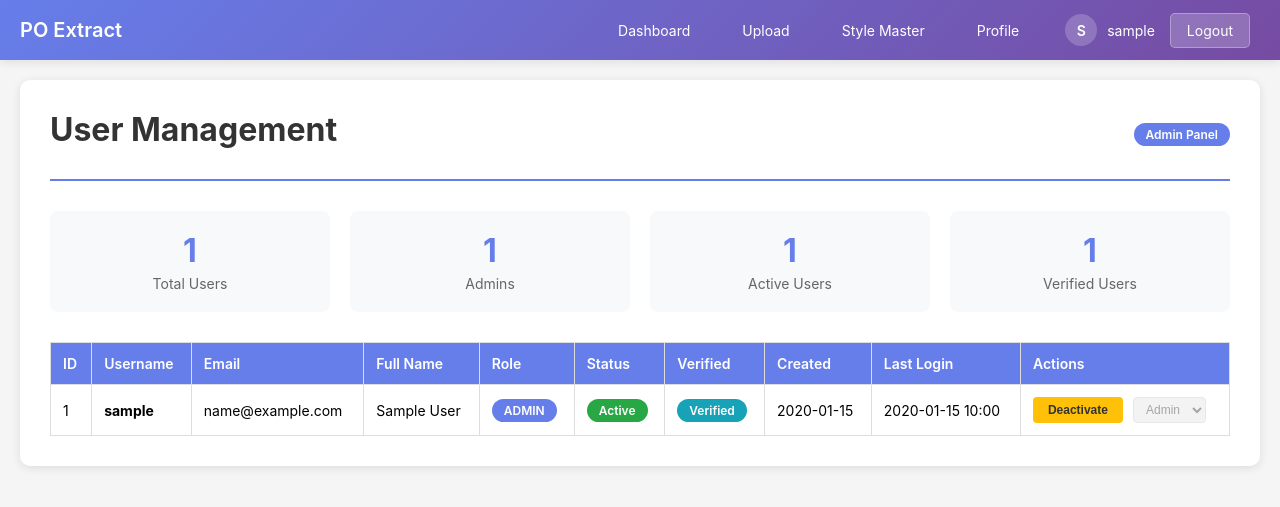
After one commit to tusharravindran/POExtract, a Flask app: page /auth/admin/users in a window 1280 px wide. The commit adds this page. Shown: the top 507 px of the page. Run offline with Flask 3, Linux system fonts and the light colour scheme; the visitor is signed in with stand-in values (Sample User, id 1); tables that the repository leaves empty hold one stand-in row (values such as "Sample post").

Commit message:
Add admin user management functionality; implement admin_required decorator for access control, create admin users page, and add user role management features. Update templates for admin navigation and user role display.

```diff
--- a/auth/decorators.py
+++ b/auth/decorators.py
@@ -29,10 +29,14 @@ def admin_required(f):
     @wraps(f)
     def decorated_function(*args, **kwargs):
         if 'user_id' not in session:
+            from flask import flash
+            flash('Please log in to access this page.', 'warning')
             return redirect(url_for('auth.login'))
 
         user = get_current_user()
         if not user or user.role != 'admin':
-            return redirect(url_for('dashboard')), 403
+            from flask import flash
+            flash('You do not have permission to access this page.', 'danger')
+            return redirect(url_for('dashboard.dashboard'))
         return f(*args, **kwargs)
     return decorated_function
--- a/routes/auth_routes.py
+++ b/routes/auth_routes.py
@@ -6,7 +6,7 @@ from datetime import datetime
 from database import get_db_session
 from models.user import User
 from auth.helpers import login_user, logout_user, get_current_user
-from auth.decorators import login_required
+from auth.decorators import login_required, admin_required
 
 auth_bp = Blueprint('auth', __name__, url_prefix='/auth')
 
@@ -199,3 +199,94 @@ def extend_session():
     session.permanent = True
     session.modified = True
     return jsonify({'success': True, 'message': 'Session extended'})
+
+
+@auth_bp.route('/admin/users')
+@login_required
+@admin_required
+def admin_users():
+    """Admin page to view all users"""
+    try:
+        with get_db_session() as db_session:
+            # Get all users
+            users = db_session.query(User).order_by(User.created_at.desc()).all()
+
+            # Pre-load all attributes and expunge to avoid DetachedInstanceError
+            user_list = []
+            for user in users:
+                _ = user.username
+                _ = user.email
+                _ = user.full_name
+                _ = user.phone
+                _ = user.company
+                _ = user.role
+                _ = user.is_active
+                _ = user.is_verified
+                _ = user.created_at
+                _ = user.last_login
+                db_session.expunge(user)
+                user_list.append(user)
+
+        return render_template('auth/admin_users.html', users=user_list)
+    except Exception as e:
+        flash(f'Error loading users: {str(e)}', 'error')
+        return redirect(url_for('dashboard.dashboard'))
+
+
+@auth_bp.route('/admin/user/<int:user_id>/toggle_active', methods=['POST'])
+@login_required
+@admin_required
+def toggle_user_active(user_id):
+    """Toggle user active status (admin only)"""
+    try:
+        with get_db_session() as db_session:
+            user = db_session.query(User).filter_by(id=user_id).first()
+            if not user:
+                return jsonify({'error': 'User not found'}), 404
+
+            # Prevent admin from deactivating themselves
+            if user.id == session.get('user_id'):
+                return jsonify({'error': 'You cannot deactivate your own account'}), 400
+
+            user.is_active = not user.is_active
+            db_session.commit()
+
+            status = 'activated' if user.is_active else 'deactivated'
+            return jsonify({
+                'success': True,
+                'message': f'User {status} successfully',
+                'is_active': user.is_active
+            })
+    except Exception as e:
+        return jsonify({'error': str(e)}), 500
+
+
+@auth_bp.route('/admin/user/<int:user_id>/change_role', methods=['POST'])
+@login_required
+@admin_required
+def change_user_role(user_id):
+    """Change user role (admin only)"""
+    try:
+        new_role = request.json.get('role')
+        if new_role not in ['user', 'admin']:
+            return jsonify({'error': 'Invalid role'}), 400
+
+        with get_db_session() as db_session:
+            user = db_session.query(User).filter_by(id=user_id).first()
+            if not user:
+                return jsonify({'error': 'User not found'}), 404
+
+            # Prevent admin from changing their own role
+            if user.id == session.get('user_id'):
+                return jsonify({'error': 'You cannot change your own role'}), 400
+
+            user.role = new_role
+            db_session.commit()
+
+            return jsonify({
+                'success': True,
+                'message': f'User role changed to {new_role}',
+                'role': new_role
+            })
+    except Exception as e:
+        return jsonify({'error': str(e)}), 500
--- /dev/null
+++ b/templates/auth/admin_users.html
@@ -0,0 +1,312 @@
+{% extends "base.html" %}
+
+{% block title %}User Management - Admin - PO Extract{% endblock %}
+
+{% block extra_css %}
+<style>
+    .admin-container {
+        background: white;
+        padding: 30px;
+        border-radius: 10px;
+        box-shadow: 0 2px 10px rgba(0,0,0,0.1);
+    }
+    h1 {
+        color: #333;
+        margin-bottom: 10px;
+    }
+    .admin-header {
+        display: flex;
+        justify-content: space-between;
+        align-items: center;
+        margin-bottom: 30px;
+        padding-bottom: 20px;
+        border-bottom: 2px solid #667eea;
+    }
+    .stats {
+        display: flex;
+        gap: 20px;
+        margin-bottom: 30px;
+    }
+    .stat-card {
+        background: #f8f9fa;
+        padding: 20px;
+        border-radius: 8px;
+        flex: 1;
+        text-align: center;
+    }
+    .stat-card h3 {
+        margin: 0;
+        color: #667eea;
+        font-size: 32px;
+    }
+    .stat-card p {
+        margin: 5px 0 0 0;
+        color: #666;
+        font-size: 14px;
+    }
+    table {
+        width: 100%;
+        border-collapse: collapse;
+        margin-top: 20px;
+        background: white;
+    }
+    th, td {
+        border: 1px solid #ddd;
+        padding: 12px;
+        text-align: left;
+        font-size: 14px;
+    }
+    th {
+        background: #667eea;
+        color: white;
+        font-weight: 600;
+    }
+    tr:nth-child(even) {
+        background: #f8f9fa;
+    }
+    tr:hover {
+        background: #e9ecef;
+    }
+    .badge {
+        padding: 4px 12px;
+        border-radius: 12px;
+        font-size: 12px;
+        font-weight: 600;
+        display: inline-block;
+    }
+    .badge-admin {
+        background: #667eea;
+        color: white;
+    }
+    .badge-user {
+        background: #6c757d;
+        color: white;
+    }
+    .badge-active {
+        background: #28a745;
+        color: white;
+    }
+    .badge-inactive {
+        background: #dc3545;
+        color: white;
+    }
+    .badge-verified {
+        background: #17a2b8;
+        color: white;
+    }
+    .badge-unverified {
+        background: #ffc107;
+        color: #333;
+    }
+    .action-buttons {
+        display: flex;
+        gap: 10px;
+    }
+    .btn-action {
+        padding: 5px 15px;
+        border: none;
+        border-radius: 4px;
+        cursor: pointer;
+        font-size: 12px;
+        font-weight: 600;
+        transition: all 0.3s;
+    }
+    .btn-toggle-active {
+        background: #ffc107;
+        color: #333;
+    }
+    .btn-toggle-active:hover {
+        background: #e0a800;
+    }
+    .btn-change-role {
+        background: #17a2b8;
+        color: white;
+    }
+    .btn-change-role:hover {
+        background: #138496;
+    }
+    .empty-state {
+        text-align: center;
+        padding: 40px;
+        color: #666;
+    }
+    .role-select {
+        padding: 4px 8px;
+        border: 1px solid #ddd;
+        border-radius: 4px;
+        font-size: 12px;
+    }
+</style>
+{% endblock %}
+
+{% block content %}
+<div class="admin-container">
+    <div class="admin-header">
+        <h1>User Management</h1>
+        <div>
+            <span class="badge badge-admin">Admin Panel</span>
+        </div>
+    </div>
+
+    <div class="stats">
+        <div class="stat-card">
+            <h3>{{ users|length }}</h3>
+            <p>Total Users</p>
+        </div>
+        <div class="stat-card">
+            <h3>{{ users|selectattr('role', 'equalto', 'admin')|list|length }}</h3>
+            <p>Admins</p>
+        </div>
+        <div class="stat-card">
+            <h3>{{ users|selectattr('is_active', 'equalto', True)|list|length }}</h3>
+            <p>Active Users</p>
+        </div>
+        <div class="stat-card">
+            <h3>{{ users|selectattr('is_verified', 'equalto', True)|list|length }}</h3>
+            <p>Verified Users</p>
+        </div>
+    </div>
+
+    {% if users %}
+    <table>
+        <thead>
+            <tr>
+                <th>ID</th>
+                <th>Username</th>
+                <th>Email</th>
+                <th>Full Name</th>
+                <th>Role</th>
+                <th>Status</th>
+                <th>Verified</th>
+                <th>Created</th>
+                <th>Last Login</th>
+                <th>Actions</th>
+            </tr>
+        </thead>
+        <tbody>
+            {% for user in users %}
+            <tr>
+                <td>{{ user.id }}</td>
+                <td><strong>{{ user.username }}</strong></td>
+                <td>{{ user.email }}</td>
+                <td>{{ user.full_name or '-' }}</td>
+                <td>
+                    <span class="badge {% if user.role == 'admin' %}badge-admin{% else %}badge-user{% endif %}">
+                        {{ user.role|upper }}
+                    </span>
+                </td>
+                <td>
+                    <span class="badge {% if user.is_active %}badge-active{% else %}badge-inactive{% endif %}" id="status-{{ user.id }}">
+                        {% if user.is_active %}Active{% else %}Inactive{% endif %}
+                    </span>
+                </td>
+                <td>
+                    <span class="badge {% if user.is_verified %}badge-verified{% else %}badge-unverified{% endif %}">
+                        {% if user.is_verified %}Verified{% else %}Unverified{% endif %}
+                    </span>
+                </td>
+                <td>{{ user.created_at.strftime('%Y-%m-%d') if user.created_at else '-' }}</td>
+                <td>{{ user.last_login.strftime('%Y-%m-%d %H:%M') if user.last_login else 'Never' }}</td>
+                <td>
+                    <div class="action-buttons">
+                        <button class="btn-action btn-toggle-active"
+                                onclick="toggleActive({{ user.id }})"
+                                {% if user.id == session.user_id %}disabled title="Cannot modify your own account"{% endif %}>
+                            {% if user.is_active %}Deactivate{% else %}Activate{% endif %}
+                        </button>
+                        <select class="role-select"
+                                onchange="changeRole({{ user.id }}, this.value)"
+                                {% if user.id == session.user_id %}disabled title="Cannot change your own role"{% endif %}>
+                            <option value="user" {% if user.role == 'user' %}selected{% endif %}>User</option>
+                            <option value="admin" {% if user.role == 'admin' %}selected{% endif %}>Admin</option>
+                        </select>
+                    </div>
+                </td>
+            </tr>
+            {% endfor %}
+        </tbody>
+    </table>
+    {% else %}
+    <div class="empty-state">
+        <p>No users found.</p>
+    </div>
+    {% endif %}
+</div>
+{% endblock %}
+
+{% block extra_js %}
+<script>
+    function toggleActive(userId) {
+        if (!confirm('Are you sure you want to change this user\'s active status?')) {
+            return;
+        }
+
+        fetch(`{{ url_for('auth.toggle_user_active', user_id=0) }}`.replace('0', userId), {
+            method: 'POST',
+            headers: {
+                'Content-Type': 'application/json',
+            },
+            credentials: 'same-origin'
+        })
+        .then(response => response.json())
+        .then(data => {
+            if (data.success) {
+                // Update the status badge
+                const statusBadge = document.getElementById(`status-${userId}`);
+                const button = event.target;
+
+                if (data.is_active) {
+                    statusBadge.textContent = 'Active';
+                    statusBadge.className = 'badge badge-active';
+                    button.textContent = 'Deactivate';
+                } else {
+                    statusBadge.textContent = 'Inactive';
+                    statusBadge.className = 'badge badge-inactive';
+                    button.textContent = 'Activate';
+                }
+
+                alert(data.message);
+            } else {
+                alert('Error: ' + (data.error || 'Failed to update user status'));
+            }
+        })
+        .catch(error => {
+            console.error('Error:', error);
+            alert('Error updating user status');
+        });
+    }
+
+    function changeRole(userId, newRole) {
+        if (!confirm(`Are you sure you want to change this user's role to ${newRole}?`)) {
+            // Reset select to original value
+            location.reload();
+            return;
+        }
+
+        fetch(`{{ url_for('auth.change_user_role', user_id=0) }}`.replace('0', userId), {
+            method: 'POST',
+            headers: {
+                'Content-Type': 'application/json',
+            },
+            body: JSON.stringify({ role: newRole }),
+            credentials: 'same-origin'
+        })
+        .then(response => response.json())
+        .then(data => {
+            if (data.success) {
+                alert(data.message);
+                // Reload to update role badge
+                location.reload();
+            } else {
+                alert('Error: ' + (data.error || 'Failed to change user role'));
+                location.reload();
+            }
+        })
+        .catch(error => {
+            console.error('Error:', error);
+            alert('Error changing user role');
+            location.reload();
+        });
+    }
+</script>
+{% endblock %}
--- a/templates/base.html
+++ b/templates/base.html
@@ -187,6 +187,9 @@
                 <a href="{{ url_for('dashboard.dashboard') }}" class="navbar-link">Dashboard</a>
                 <a href="{{ url_for('po.home') }}" class="navbar-link">Upload</a>
                 <a href="{{ url_for('style_master.style_master') }}" class="navbar-link">Style Master</a>
+                {% if session.get('user_role') == 'admin' %}
+                <a href="{{ url_for('auth.admin_users') }}" class="navbar-link">Admin</a>
+                {% endif %}
                 <a href="{{ url_for('auth.profile') }}" class="navbar-link">Profile</a>
                 <div class="navbar-user">
                     <div class="user-info">
```
Also changed, not shown: templates/auth/profile.html (+13 -1 lines).
